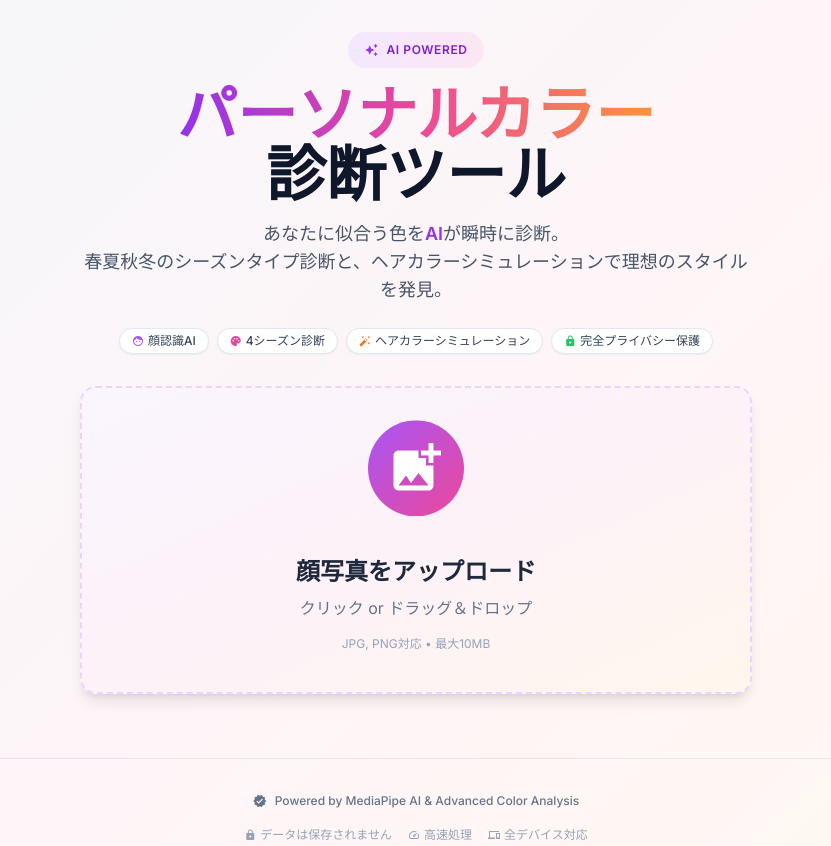
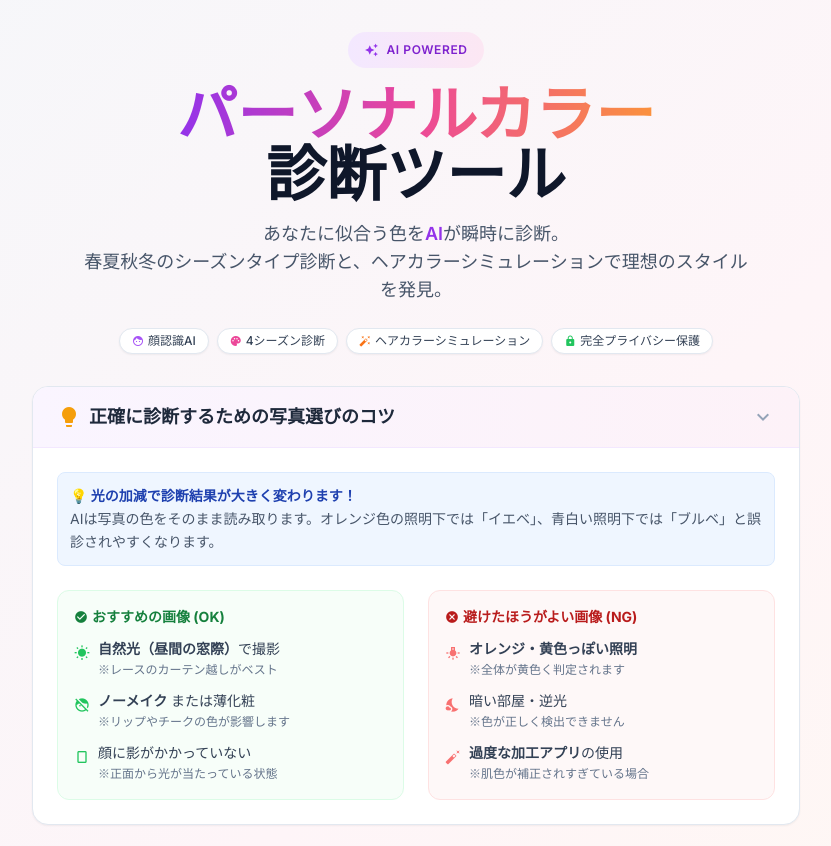
Before and after one commit to toyomitsu32/personal-color, a website: page index.html in a window 1280 px wide. Shown: the top 846 px of the page, without its empty margins (224-1055 px from the left). Drawn offline with nearby package versions, Linux system fonts and the light colour scheme.

Commit message:
feat: add photo guidelines section to reduce misdiagnosis due to lighting

```diff
--- a/index.html
+++ b/index.html
@@ -123,6 +123,72 @@
 
         <!-- Main Content -->
         <main class="max-w-6xl mx-auto space-y-8" id="main-content-area">
+
+            <!-- Photo Guidelines Section -->
+            <div class="max-w-3xl mx-auto">
+                <div class="bg-white rounded-2xl shadow-sm border border-slate-200 overflow-hidden">
+                    <div class="bg-gradient-to-r from-purple-50 to-pink-50 px-6 py-4 border-b border-purple-100 flex justify-between items-center cursor-pointer" onclick="document.getElementById('guidelines-content').classList.toggle('hidden'); document.getElementById('guidelines-arrow').classList.toggle('rotate-180');">
+                        <h3 class="font-bold text-slate-800 flex items-center text-base md:text-lg">
+                            <span class="material-icons text-amber-500 mr-2">lightbulb</span>
+                            <span>正確に診断するための写真選びのコツ</span>
+                        </h3>
+                        <span id="guidelines-arrow" class="material-icons text-slate-400 transition-transform duration-300">expand_more</span>
+                    </div>
+
+                    <div id="guidelines-content" class="p-6">
+                        <p class="text-sm text-slate-600 mb-6 leading-relaxed bg-blue-50 p-3 rounded-lg border border-blue-100">
+                            <span class="font-bold text-blue-800">💡 光の加減で診断結果が大きく変わります！</span><br>
+                            AIは写真の色をそのまま読み取ります。オレンジ色の照明下では「イエベ」、青白い照明下では「ブルベ」と誤診されやすくなります。
+                        </p>
+
+                        <div class="grid grid-cols-1 md:grid-cols-2 gap-6">
+                            <!-- OK Cases -->
+                            <div class="space-y-3 bg-green-50/50 p-4 rounded-xl border border-green-100">
+                                <h4 class="font-bold text-green-700 flex items-center text-sm mb-3">
+                                    <span class="material-icons text-sm mr-1">check_circle</span>
+                                    おすすめの画像 (OK)
+                                </h4>
+                                <ul class="space-y-3 text-sm text-slate-700">
+                                    <li class="flex items-start">
+                                        <span class="material-icons text-green-500 text-base mt-0.5 mr-2">wb_sunny</span>
+                                        <span><strong>自然光（昼間の窓際）</strong>で撮影<br><span class="text-xs text-slate-500">※レースのカーテン越しがベスト</span></span>
+                                    </li>
+                                    <li class="flex items-start">
+                                        <span class="material-icons text-green-500 text-base mt-0.5 mr-2">face_retouching_off</span>
+                                        <span><strong>ノーメイク</strong> または薄化粧<br><span class="text-xs text-slate-500">※リップやチークの色が影響します</span></span>
+                                    </li>
+                                    <li class="flex items-start">
+                                        <span class="material-icons text-green-500 text-base mt-0.5 mr-2">crop_portrait</span>
+                                        <span>顔に影がかかっていない<br><span class="text-xs text-slate-500">※正面から光が当たっている状態</span></span>
+                                    </li>
+                                </ul>
+                            </div>
+
+                            <!-- NG Cases -->
+                            <div class="space-y-3 bg-red-50/50 p-4 rounded-xl border border-red-100">
+                                <h4 class="font-bold text-red-700 flex items-center text-sm mb-3">
+                                    <span class="material-icons text-sm mr-1">cancel</span>
+                                    避けたほうがよい画像 (NG)
+                                </h4>
+                                <ul class="space-y-3 text-sm text-slate-700">
+                                    <li class="flex items-start">
+                                        <span class="material-icons text-red-400 text-base mt-0.5 mr-2">tungsten</span>
+                                        <span><strong>オレンジ・黄色っぽい照明</strong><br><span class="text-xs text-slate-500">※全体が黄色く判定されます</span></span>
+                                    </li>
+                                    <li class="flex items-start">
+                                        <span class="material-icons text-red-400 text-base mt-0.5 mr-2">nights_stay</span>
+                                        <span>暗い部屋・逆光<br><span class="text-xs text-slate-500">※色が正しく検出できません</span></span>
+                                    </li>
+                                    <li class="flex items-start">
+                                        <span class="material-icons text-red-400 text-base mt-0.5 mr-2">auto_fix_normal</span>
+                                        <span><strong>過度な加工アプリ</strong>の使用<br><span class="text-xs text-slate-500">※肌色が補正されすぎている場合</span></span>
+                                    </li>
+                                </ul>
+                            </div>
+                        </div>
+                    </div>
+                </div>
+            </div>
 
             <!-- Upload Container Wrapper (Centered by default) -->
             <div id="upload-wrapper" class="flex flex-col items-center justify-center w-full transition-all duration-500">
```
